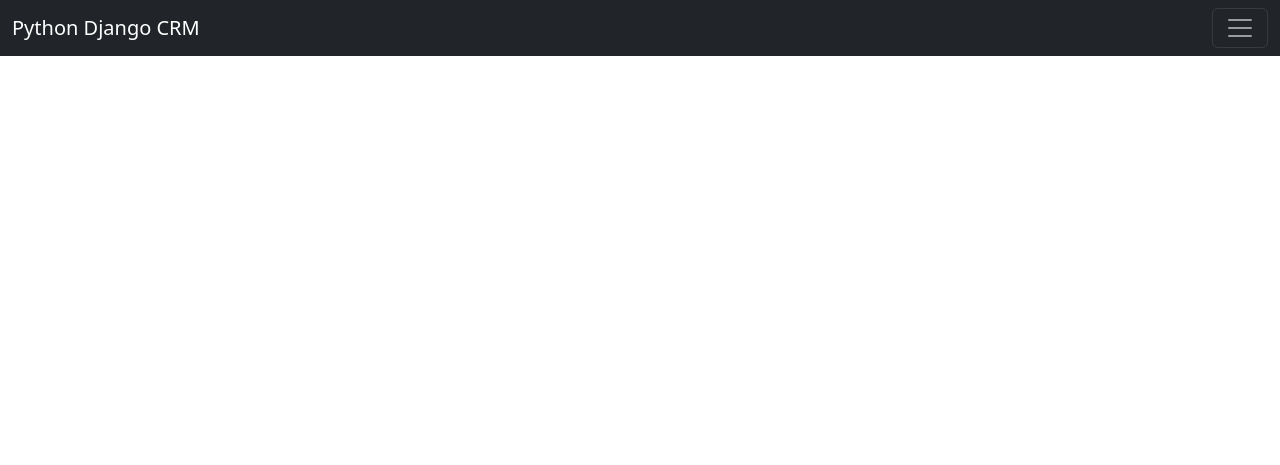
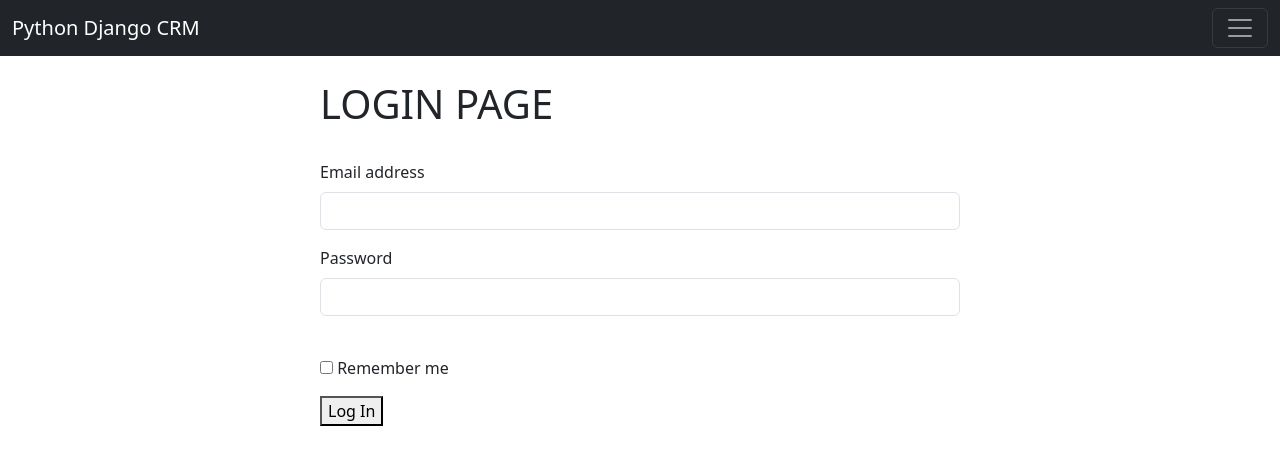
Before and after one commit to madithyac/Django-CRUD-Application, a Django app: page / in a window 1280 px wide. Shown: the top 465 px of the page. Run offline with Django 4.2, Linux system fonts and the light colour scheme; some libraries are stand-ins or nearby versions.

Commit message:
Updates 19_11_2026_0042

```diff
--- a/website/templates/home.html
+++ b/website/templates/home.html
@@ -1,12 +1,34 @@
-{% extends 'base.html' %} {% block contect %}
-
-<!doctype html>
-<html lang="en">
-  <head>
-    <meta charset="UTF-8" />
-    <meta name="viewport" content="width=device-width, initial-scale=1.0" />
-    <title>Python Django application</title>
-  </head>
-  <body></body>
-</html>
+{% extends 'base.html' %} {% block content %}
+<div class="col-md-6 offset-md-3">
+  <h1>LOGIN PAGE</h1>
+  <br />
+  <form method="POST" action="{% url 'home' %}">
+    {% csrf_token %}
+    <form>
+      <div class="mb-3">
+        <label for="exampleInputEmail1" class="form-label">Email address</label>
+        <input
+          type="email"
+          class="form-control"
+          id="exampleInputEmail1"
+          aria-describedby="emailHelp"
+        />
+      </div>
+      <div class="mb-3">
+        <label for="exampleInputPassword1" class="form-label">Password</label>
+        <input
+          type="password"
+          class="form-control"
+          id="exampleInputPassword1"
+        />
+      </div>
+      <br />
+      <div class="mb-3 form-field">
+        <input type="checkbox" id="exampleCheck1" class="check" />
+        <label for="exampleCheck1">Remember me</label>
+      </div>
+      <button type="submit" class="btn-solid theme-primary">Log In</button>
+    </form>
+  </form>
+</div>
 {% endblock %}
--- a/website/urls.py
+++ b/website/urls.py
@@ -4,4 +4,6 @@ from . import views
 
 urlpatterns = [
     path('', views.home, name='home'),
+    #path('login/', views.login_user, name='login'),
+    #path('logout/', views.logout_user, name='logout'),
 ]
```
